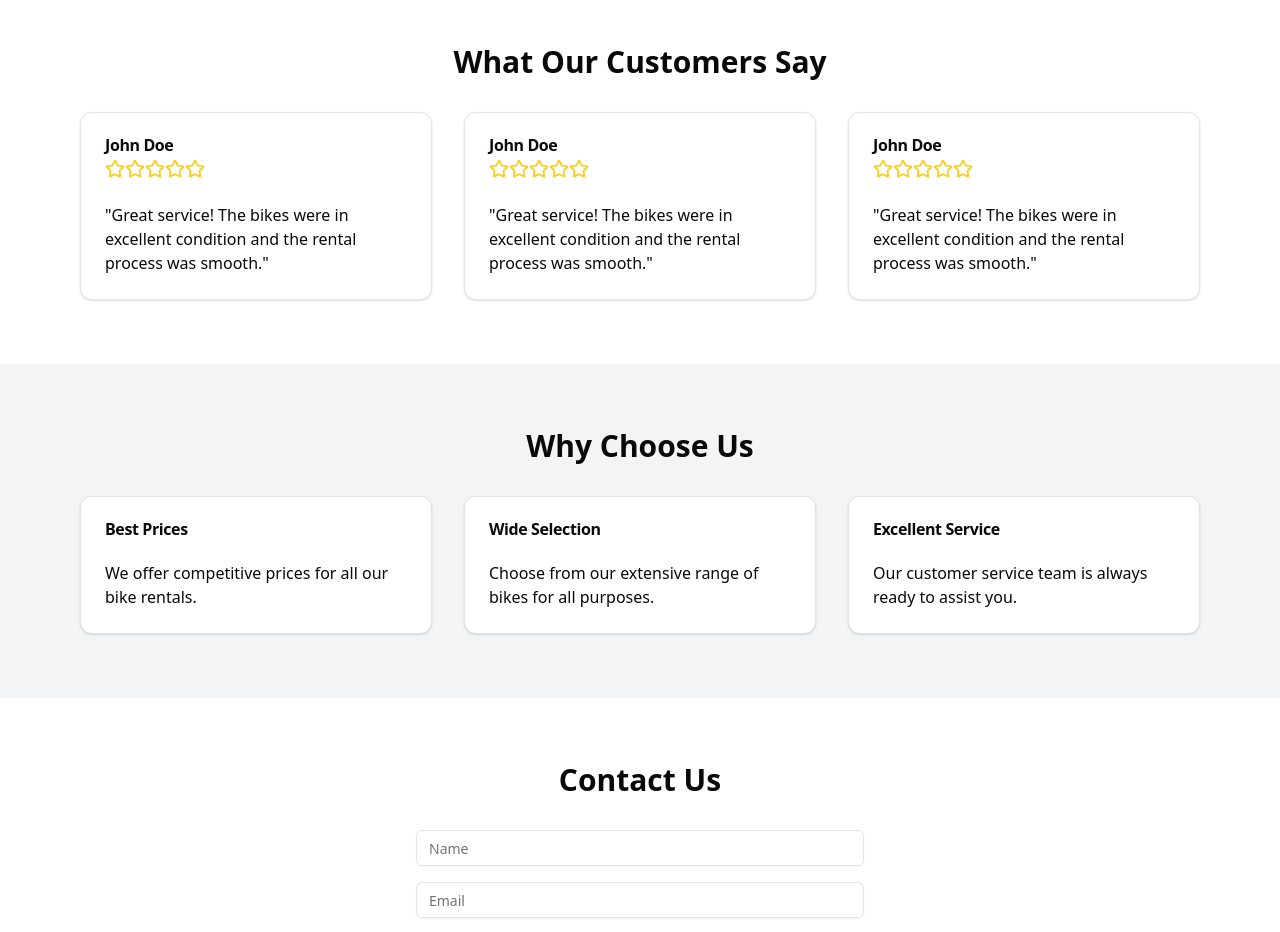
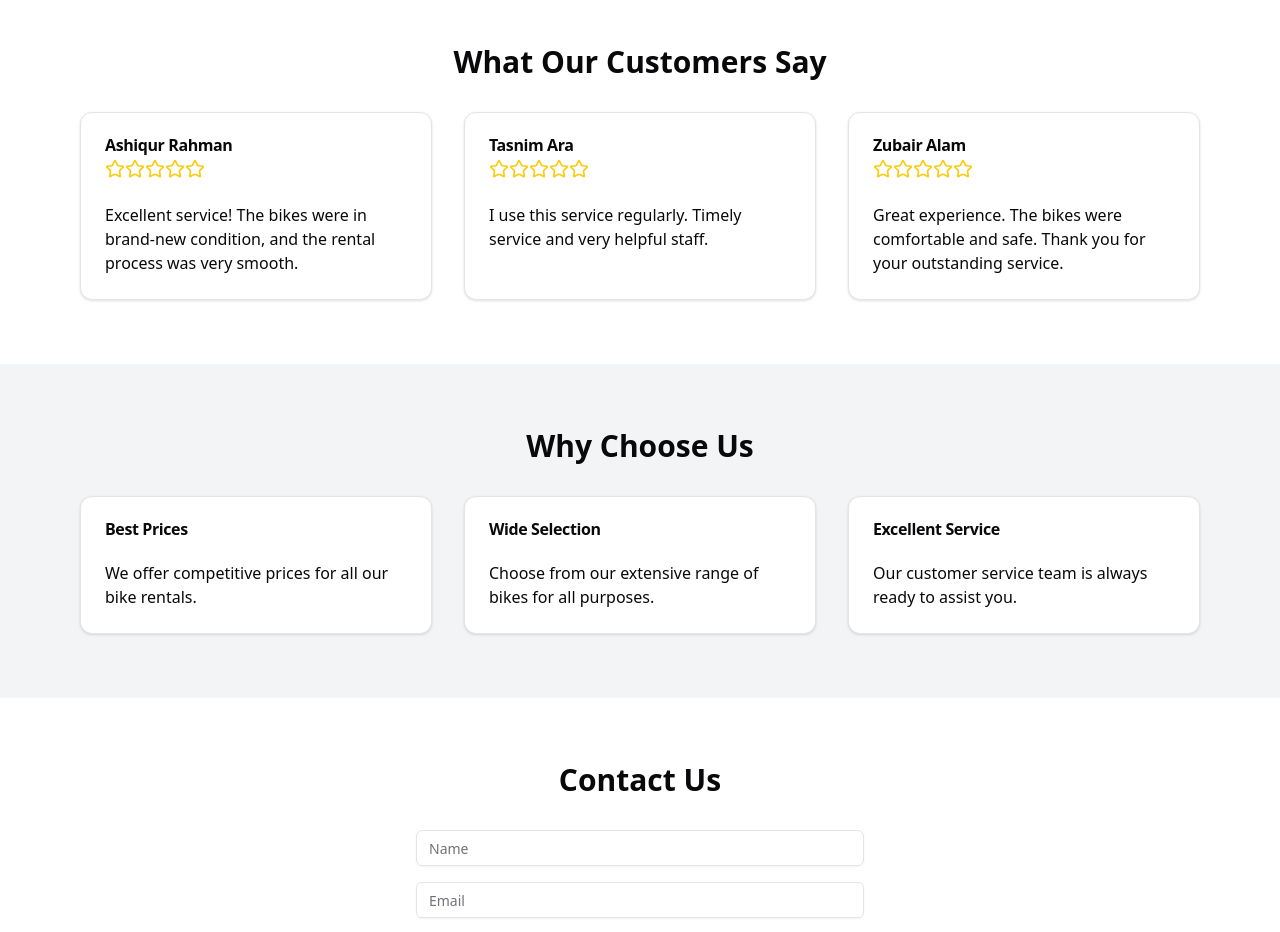
Before and after one commit to ctafsiras/bike-rental-service, a React (Vite) app: page / in a window 1280 px wide. Shown: the part 880-1812 px from the top of the page. Built offline with nearby package versions, Linux system fonts and the light colour scheme; no server answers.

Commit message:
update about

```diff
--- a/src/pages/AboutUs.tsx
+++ b/src/pages/AboutUs.tsx
@@ -1,18 +1,28 @@
-import { Card, CardContent, CardDescription, CardHeader, CardTitle } from "@/components/ui/card"
+import {
+  Card,
+  CardContent,
+  CardDescription,
+  CardHeader,
+  CardTitle,
+} from "@/components/ui/card";
 
 export default function AboutUs() {
   return (
     <div className="min-h-screen py-16">
       <div className="max-w-6xl mx-auto px-4">
-        <h1 className="text-4xl font-bold mb-8 text-center">About BikeRental</h1>
+        <h1 className="text-4xl font-bold mb-8 text-center">
+          About BikeRental Service
+        </h1>
 
         {/* Mission Statement */}
         <section className="mb-16">
           <h2 className="text-2xl font-semibold mb-4">Our Mission</h2>
           <p className="text-lg">
-            At BikeRental, our mission is to provide high-quality bike rentals that enable people to explore cities,
-            stay active, and reduce their carbon footprint. We believe in promoting sustainable transportation
-            options that are both fun and environmentally friendly.
+            At BikeRental Service, our mission is to provide high-quality bike
+            rentals that enable people to explore Dhaka and other cities, stay
+            active, and reduce their carbon footprint. We believe in promoting
+            sustainable transportation options that are both fun and
+            environmentally friendly for all Bangladeshis.
           </p>
         </section>
 
@@ -21,13 +31,34 @@ export default function AboutUs() {
           <h2 className="text-2xl font-semibold mb-4">Our Team</h2>
           <div className="grid grid-cols-1 md:grid-cols-3 gap-8">
             {[
-              { name: 'Jane Doe', role: 'CEO', image: '/team-1.jpg' },
-              { name: 'John Smith', role: 'CTO', image: '/team-2.jpg' },
-              { name: 'Alice Johnson', role: 'Operations Manager', image: '/team-3.jpg' },
+              {
+                name: "Farhana Ahmed",
+                role: "CEO",
+                image:
+                  "https://img.freepik.com/free-vector/blue-circle-with-white-user_78370-4707.jpg",
+              },
+              {
+                name: "Mahmudul Hassan",
+                role: "CTO",
+                image:
+                  "https://img.freepik.com/free-vector/blue-circle-with-white-user_78370-4707.jpg",
+              },
+              {
+                name: "Nusrat Jahan",
+                role: "Operations Manager",
+                image:
+                  "https://img.freepik.com/free-vector/blue-circle-with-white-user_78370-4707.jpg",
+              },
             ].map((member, index) => (
               <Card key={index}>
                 <CardHeader>
-                  <img src={member.image} width={200} height={200} alt={member.name} className="rounded-full" />
+                  <img
+                    src={member.image}
+                    width={200}
+                    height={200}
+                    alt={member.name}
+                    className="rounded-full"
+                  />
                 </CardHeader>
                 <CardContent>
                   <CardTitle>{member.name}</CardTitle>
@@ -44,19 +75,30 @@ export default function AboutUs() {
           <div className="space-y-4">
             <div>
               <h3 className="text-xl font-semibold">2015</h3>
-              <p>BikeRental was founded with a small fleet of 50 bikes in one city.</p>
+              <p>
+                BikeRental BD was founded in Dhaka with a small fleet of 50
+                bikes.
+              </p>
             </div>
             <div>
               <h3 className="text-xl font-semibold">2018</h3>
-              <p>Expanded to 5 major cities with over 1000 bikes in our fleet.</p>
+              <p>
+                Expanded to Chittagong, Sylhet, and other major cities with over
+                1000 bikes in our fleet.
+              </p>
             </div>
             <div>
               <h3 className="text-xl font-semibold">2020</h3>
-              <p>Launched our mobile app for easier bookings and bike tracking.</p>
+              <p>
+                Launched our mobile app for easier bookings and bike tracking.
+              </p>
             </div>
             <div>
               <h3 className="text-xl font-semibold">2023</h3>
-              <p>Reached the milestone of serving over 1 million customers across 20 cities.</p>
+              <p>
+                Reached the milestone of serving over 1 million customers across
+                20 cities in Bangladesh.
+              </p>
             </div>
           </div>
         </section>
@@ -65,12 +107,19 @@ export default function AboutUs() {
         <section>
           <h2 className="text-2xl font-semibold mb-4">Contact Us</h2>
           <div>
-            <p><strong>Address:</strong> 123 Bike Street, Cycle City, BC 12345</p>
-            <p><strong>Phone:</strong> (123) 456-7890</p>
-            <p><strong>Email:</strong> info@bikerental.com</p>
+            <p>
+              <strong>Address:</strong> 123 Bikrampur Road, Dhaka, Bangladesh
+              1205
+            </p>
+            <p>
+              <strong>Phone:</strong> (+880) 1234-567890
+            </p>
+            <p>
+              <strong>Email:</strong> info@bikerentalbd.com
+            </p>
           </div>
         </section>
       </div>
     </div>
-  )
+  );
 }
--- a/src/pages/Home.tsx
+++ b/src/pages/Home.tsx
@@ -14,6 +14,24 @@ import Loader from "@/components/loader";
 import { Link } from "react-router-dom";
 import BikeGif from "../assets/bike.gif";
 import ContactUs from "./ContactUs";
+
+const testimonials = [
+  {
+    name: "Ashiqur Rahman",
+    review:
+      "Excellent service! The bikes were in brand-new condition, and the rental process was very smooth.",
+  },
+  {
+    name: "Tasnim Ara",
+    review:
+      "I use this service regularly. Timely service and very helpful staff.",
+  },
+  {
+    name: "Zubair Alam",
+    review:
+      "Great experience. The bikes were comfortable and safe. Thank you for your outstanding service.",
+  },
+];
 
 export default function Home() {
   const { isLoading, data } = useGetAllBikesQuery(null);
@@ -83,10 +101,10 @@ export default function Home() {
             What Our Customers Say
           </h2>
           <div className="grid grid-cols-1 md:grid-cols-2 lg:grid-cols-3 gap-8">
-            {[1, 2, 3].map((testimonial) => (
-              <Card key={testimonial}>
+            {testimonials.map((testimonial) => (
+              <Card key={testimonial.name}>
                 <CardHeader>
-                  <CardTitle>John Doe</CardTitle>
+                  <CardTitle>{testimonial.name}</CardTitle>
                   <CardDescription>
                     <div className="flex">
                       {[1, 2, 3, 4, 5].map((star) => (
@@ -96,10 +114,7 @@ export default function Home() {
                   </CardDescription>
                 </CardHeader>
                 <CardContent>
-                  <p>
-                    "Great service! The bikes were in excellent condition and
-                    the rental process was smooth."
-                  </p>
+                  <p>{testimonial.review}</p>
                 </CardContent>
               </Card>
             ))}
```
